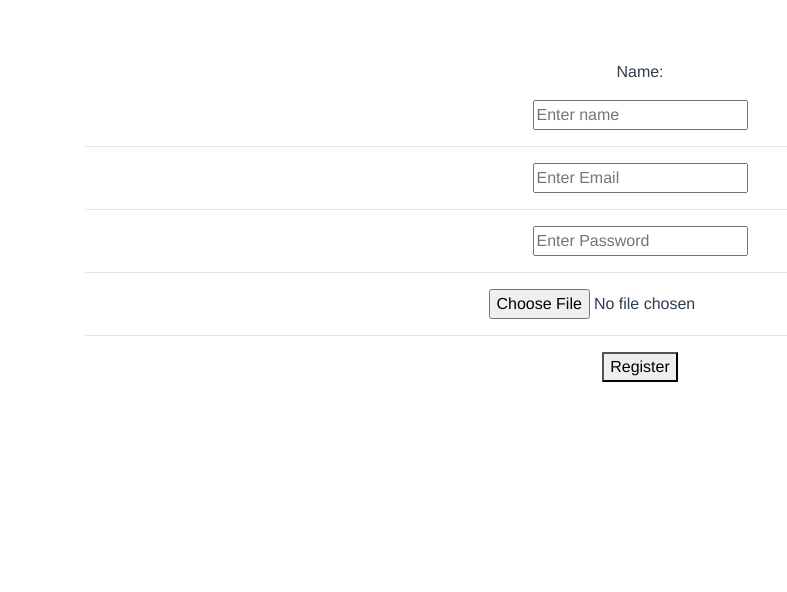
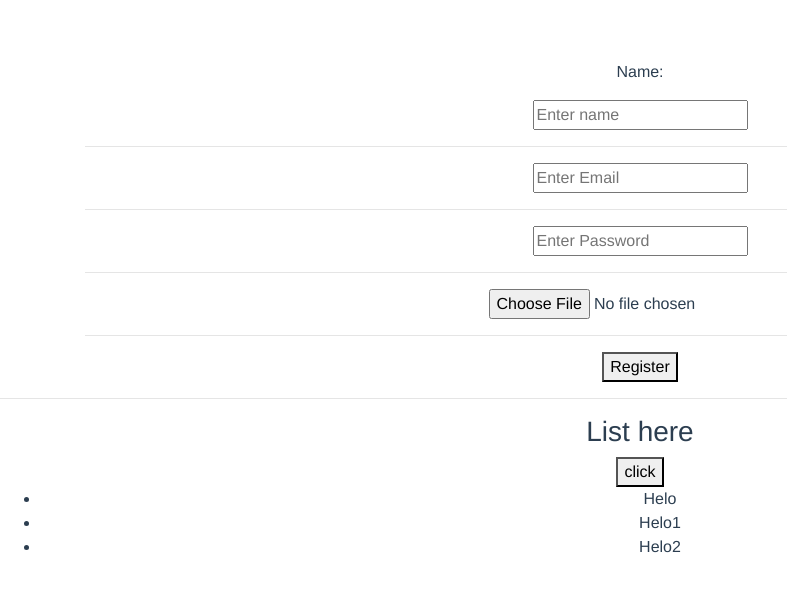
Before and after one commit to progakash/vue-form, a Vue app: page / in a window 1280 px wide. Shown: the top 592 px of the page, without its empty margins (0-787 px from the left). Built offline with nearby package versions, Linux system fonts and the light colour scheme.

Commit message:
list and mounted

```diff
--- a/src/components/SimpleForm.vue
+++ b/src/components/SimpleForm.vue
@@ -13,6 +13,11 @@
     <button type="button" @click="submitData">Register</button>
   </div>
 </form>
+<hr>
+<h3>List here</h3><button type="button" @click="resutlData">click</button>
+<ul>
+    <li v-for="item in dataList" :key="item.name">{{ item.name }}</li>
+</ul>
 </template>
 
 <script>
@@ -25,12 +30,36 @@ export default {
                 name:'',
                 email:'',
                 password:'',
-            }
+            },
+            file: '',
+            dataList: [],
         }
     },
+    mounted()
+    {
+        this.resutlData();
+    },
     methods:{
+        resutlData()
+        {
+            this.dataList = [
+                {
+                    name:'Helo',
+                    phone: '39393'
+                },
+                {
+                    name:'Helo1',
+                    phone: '56565'
+                },
+                {
+                    name:'Helo2',
+                    phone: '32323'
+                }
+            ]
+        },
         onSelectFile(event)
         {
+            this.file = event.target.files[0];
             console.log(event.target.files[0]);
         },
         submitData()
@@ -39,6 +68,7 @@ export default {
             fd.append('name', this.form.name);
             fd.append('email', this.form.email);
             fd.append('password', this.form.password);
+            fd.append('file', this.file);
 
             console.log(Array.from(fd));
         }
```
